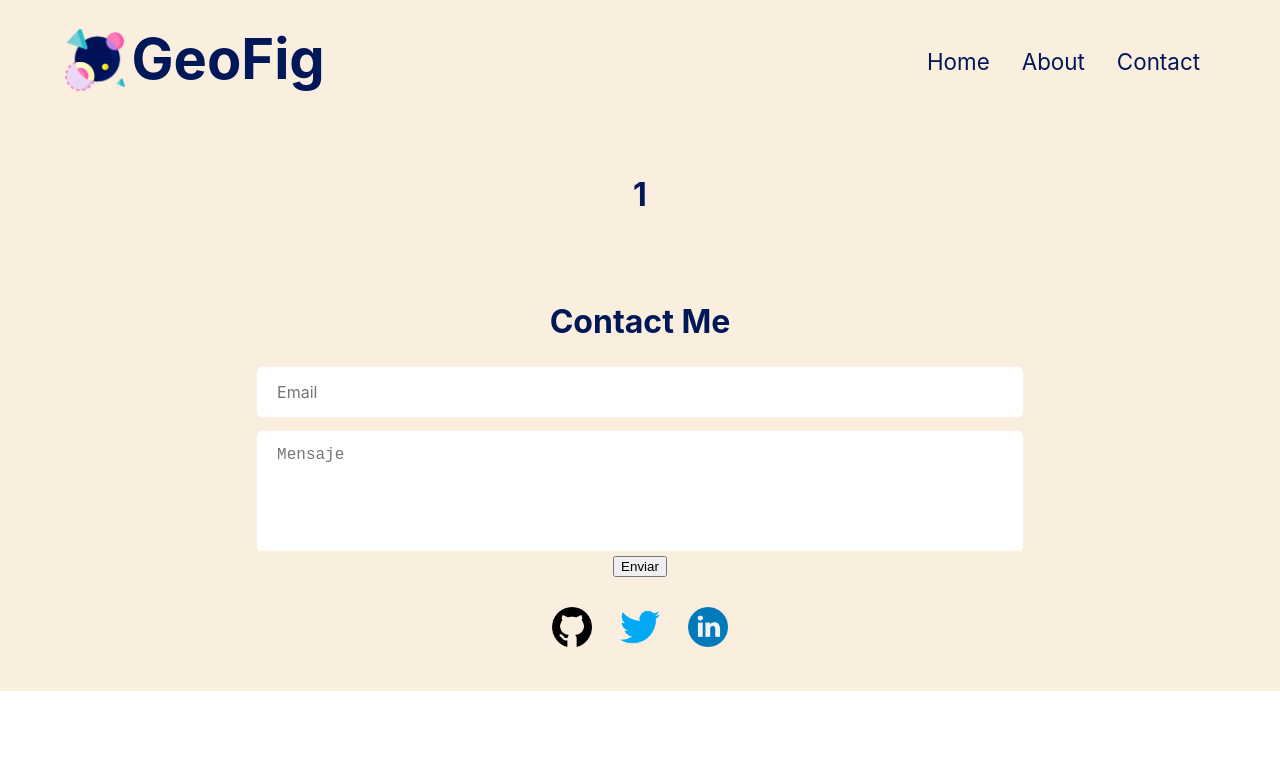
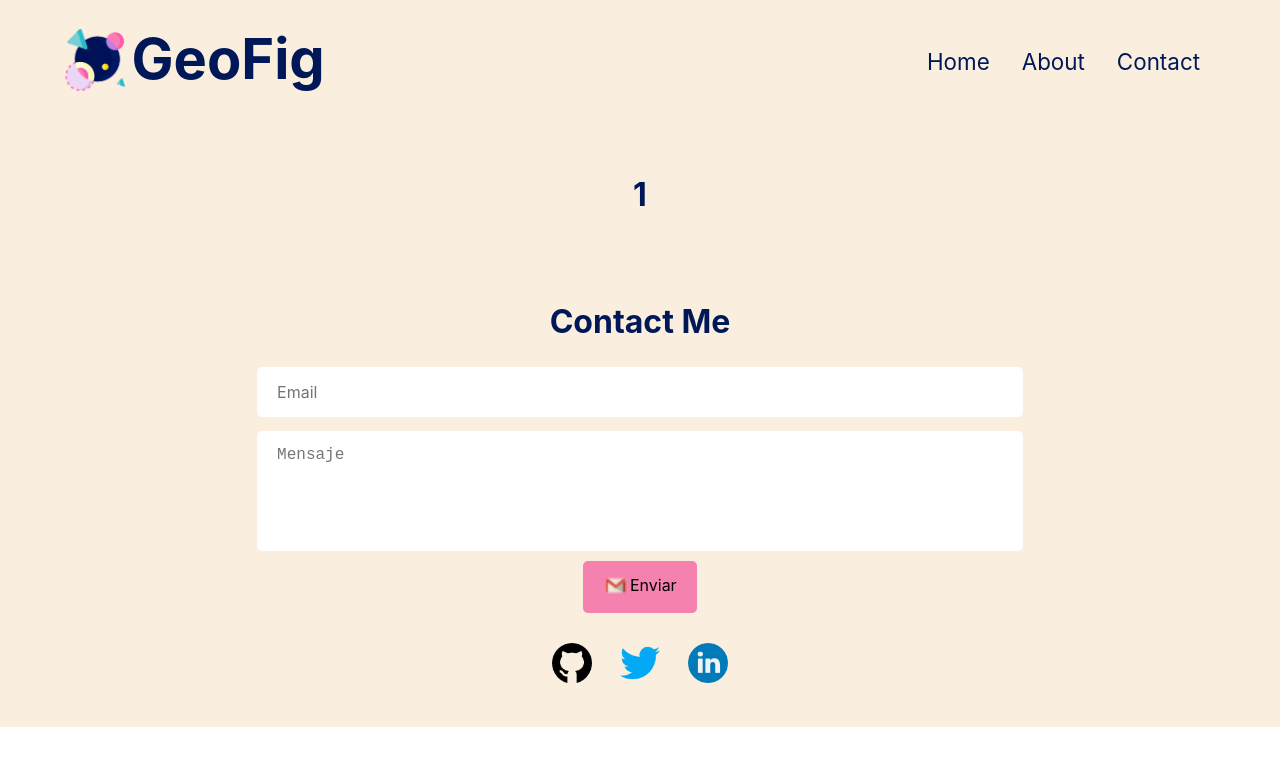
Before and after one commit to KeuryLendof/GeoFig, a React (Create React App) app: page /figuras/1 in a window 1280 px wide. Shown: the top 766 px of the page. Built offline with nearby package versions, Linux system fonts and the light colour scheme.

Commit message:
footer contact 95%

```diff
--- a/src/App.css
+++ b/src/App.css
@@ -40,7 +40,7 @@
     border-radius: 30px;
     outline: none;
     border: none;
-    margin-bottom: 1.3em;
+    margin-bottom: 1.7em;
 }
 
 @media screen and (max-width: 410px){
--- a/src/componentes/Footer/Footer.css
+++ b/src/componentes/Footer/Footer.css
@@ -14,6 +14,24 @@
 form{
     width: 70%;
     margin: 0 auto;
+}
+
+form button{
+    display: inline-block;
+    background-color: #F582AE;
+    padding: 12px 20px;
+    border-radius: 5px;
+    cursor: pointer;
+    border: none;
+    margin-top: 6px;
+    font: inherit;
+}
+
+form button img{
+    width: 25px;
+    margin-right: .1em;
+    vertical-align: middle;
+    margin-bottom: 3px;
 }
 
 .join_inputt{
--- a/src/componentes/Footer/Footer.js
+++ b/src/componentes/Footer/Footer.js
@@ -10,12 +10,15 @@ const Footer = ()=>{
 
             <h2>Contact Me</h2>
 
-            <form id="form">
+            <form name="formulario-contacto" netlify>
                 <input type="email" placeholder="Email" className="join_inputt" required/>
 
                 <textarea id="texto" placeholder="Mensaje" required></textarea>
 
-                <button>Enviar</button>
+                <button>
+                    <img src={require('../../assets/images/gmail (2).png')} alt=''/>
+                    Enviar
+                </button>
             </form>
 
             <section>
--- a/src/componentes/Inicio/inicio.css
+++ b/src/componentes/Inicio/inicio.css
@@ -35,6 +35,7 @@
 .productive_cta{
     display: inline-block;
     background-color: #F582AE;
+    color: #001858;
     padding: 12px 25px;
     text-decoration: none;
     border-radius: 30px;
```
Also changed, not shown: src/assets/images/gmail (2).png (added).
